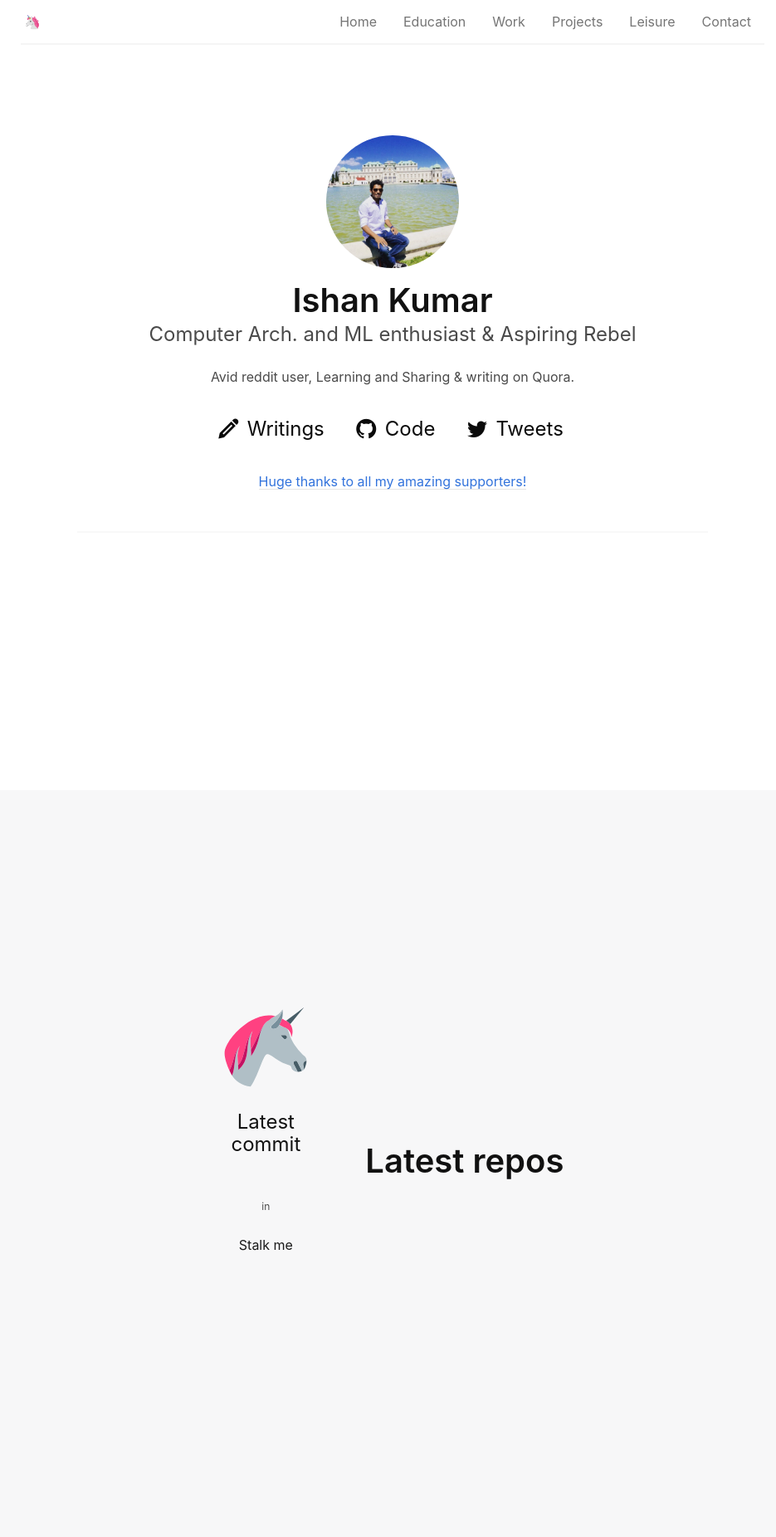
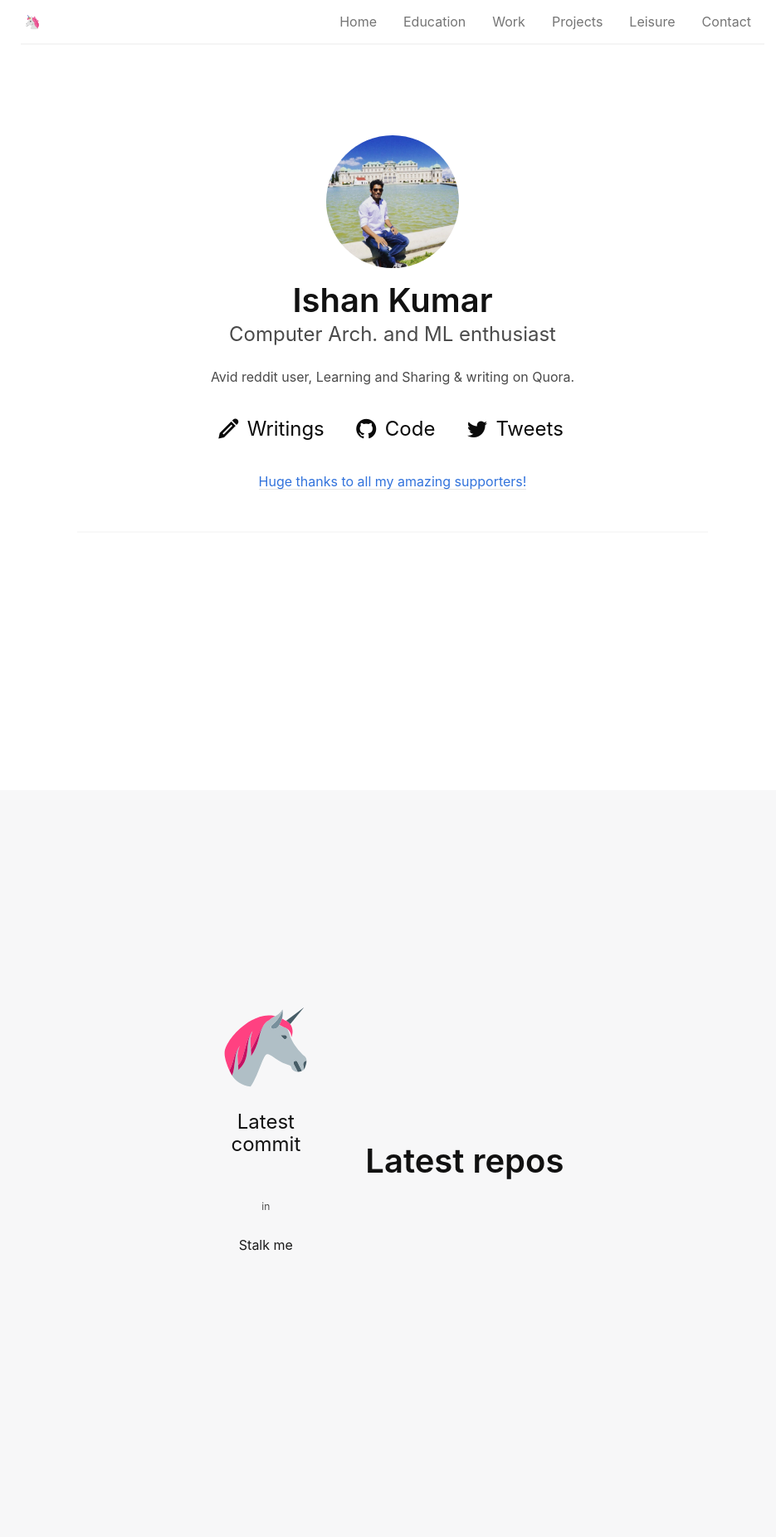
Before and after one commit to ishank4/ishank4.github.io, a Jekyll site: the page built from index.html, in a window 1280 px wide. Shown: the whole page at 83% size, without its empty margins (167-1102 px from the left). Built offline with Jekyll 4.4.1, drawn with Linux system fonts in a browser that asks for light colours.

Commit message:
Update index.html

```diff
--- a/index.html
+++ b/index.html
@@ -37,7 +37,7 @@
 					<div itemscope itemtype="http://schema.org/Person">
 						<img id="profile-pic" src="ishan.jpg" width="160" height="160" itemprop="image">
 						<h1 class="title is-2" itemprop="name">Ishan Kumar</h1>
-						<h2 class="subtitle is-4" itemprop="description">Computer Arch. and ML enthusiast &amp; Aspiring Rebel</h2>
+						<h2 class="subtitle is-4" itemprop="description">Computer Arch. and ML enthusiast </h2>
 						<p> Avid reddit user, Learning and Sharing &amp; writing on Quora.</p>
 					</div>
 					<br>
```
